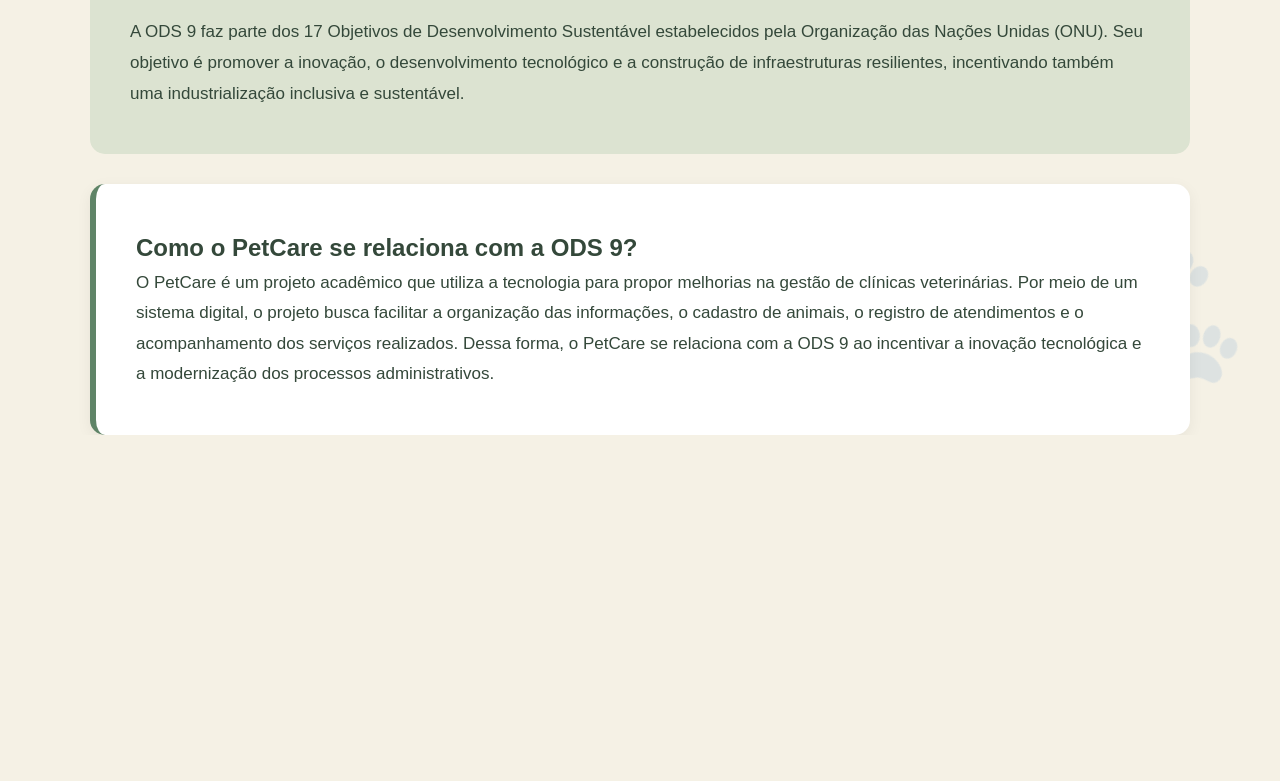
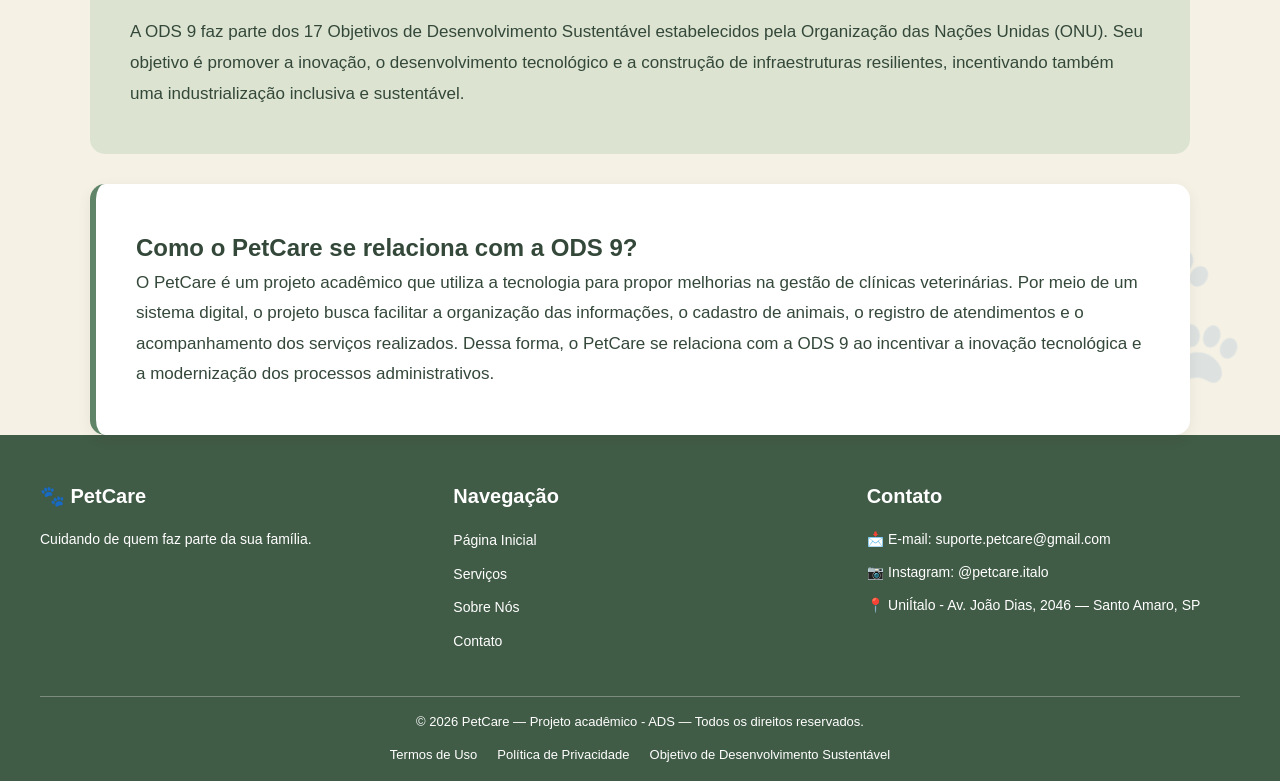
Before and after one commit to Projeto-PetCare/PetCare, a plain HTML site: page website/ods9.html in a window 1280 px wide. Shown: the part 520-1301 px from the top of the page. Before the commit the page ends 955 px from the top, so only its background shows below. Drawn offline with Linux system fonts and the light colour scheme.

Commit message:
fix: atualiza rodapé, contatos e links de navegação

```diff
--- a/website/ods9.html
+++ b/website/ods9.html
@@ -41,7 +41,7 @@
     </button>
 
     <ul class="nav-links" id="nav-list">
-        <li><a href="../index.html">Página Inicial</a></li>
+        <li><a href="./index.html">Página Inicial</a></li>
         <li><a href="./servicos.html">Serviços</a></li>
         <li><a href="./sobre.html">Sobre Nós</a></li>
         <li><a href="./contato.html">Contato</a></li>
@@ -121,6 +121,110 @@
 
  </main>
 
+ <footer class="footer">
+
+    <div class="footer-container">
+
+        <!-- COLUNA 1: IDENTIDADE DA CLÍNICA -->
+        <div class="footer-coluna">
+
+            <h3>🐾 PetCare</h3>
+
+            <p>
+                Cuidando de quem faz parte
+                da sua família.
+            </p>
+
+        </div>
+
+        <!-- COLUNA 2: NAVEGAÇÃO -->
+        <div class="footer-coluna">
+
+            <h3>Navegação</h3>
+
+            <ul>
+                <li>
+                    <a href="./index.html">Página Inicial</a>
+                </li>
+
+                <li>
+                    <a href="./servicos.html">Serviços</a>
+                </li>
+
+                <li>
+                    <a href="./sobre.html">Sobre Nós</a>
+                </li>
+
+                <li>
+                    <a href="./contato.html">Contato</a>
+                </li>
+            </ul>
+
+        </div>
+
+        <!-- COLUNA 3: CONTATO -->
+<div class="footer-coluna">
+
+    <h3>Contato</h3>
+
+    <p>
+        📩 E-mail:
+        <a href="mailto:suporte.petcare@gmail.com">
+            suporte.petcare@gmail.com
+        </a>
+    </p>
+
+    <p>
+        📷 Instagram:
+        <a href="https://www.instagram.com/petcare.italo/"
+           target="_blank"
+           rel="noopener noreferrer">
+            @petcare.italo
+        </a>
+    </p>
+
+    <p>
+        📍 UniÍtalo - Av. João Dias, 2046 — Santo Amaro, SP
+    </p>
+
+</div>
+
+    </div>
+
+    <!-- PARTE INFERIOR DO RODAPÉ -->
+
+<div class="footer-bottom">
+
+    <p>
+        © 2026 PetCare — Projeto acadêmico - ADS —
+        Todos os direitos reservados.
+    </p>
+
+    <nav class="footer-extra"
+         aria-label="Informações legais">
+
+        <a href="./termos.html">
+            Termos de Uso
+        </a>
+
+        <a href="./privacidade.html">
+            Política de Privacidade
+        </a>
+
+        <a href="./ods9.html">
+            Objetivo de Desenvolvimento Sustentável
+        </a>
+
+
+    </nav>
+
+</div>
+
+</footer>
+
+<script src="./js/script.menu.js" defer></script>
+
+
 </body>
 
 </html>
```
Also changed, not shown: website/contato.html (+1 -1 lines), website/index.html (+26 -5 lines).
